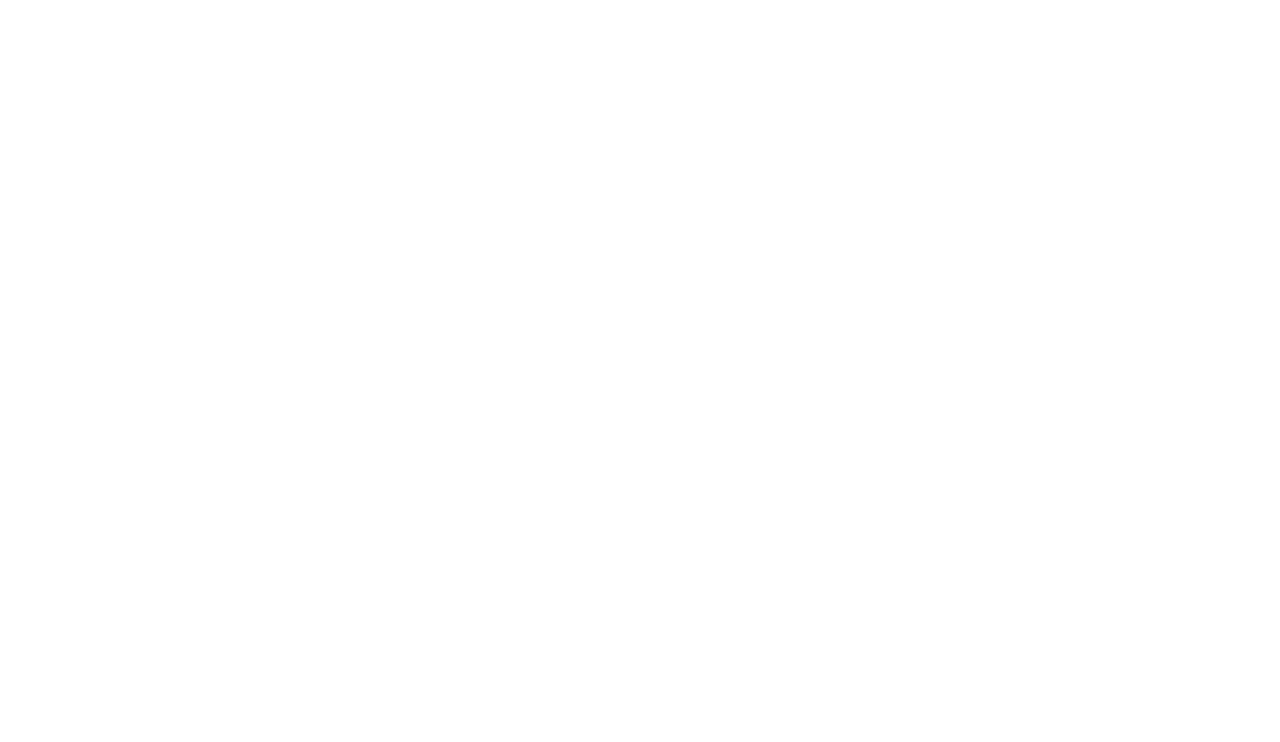
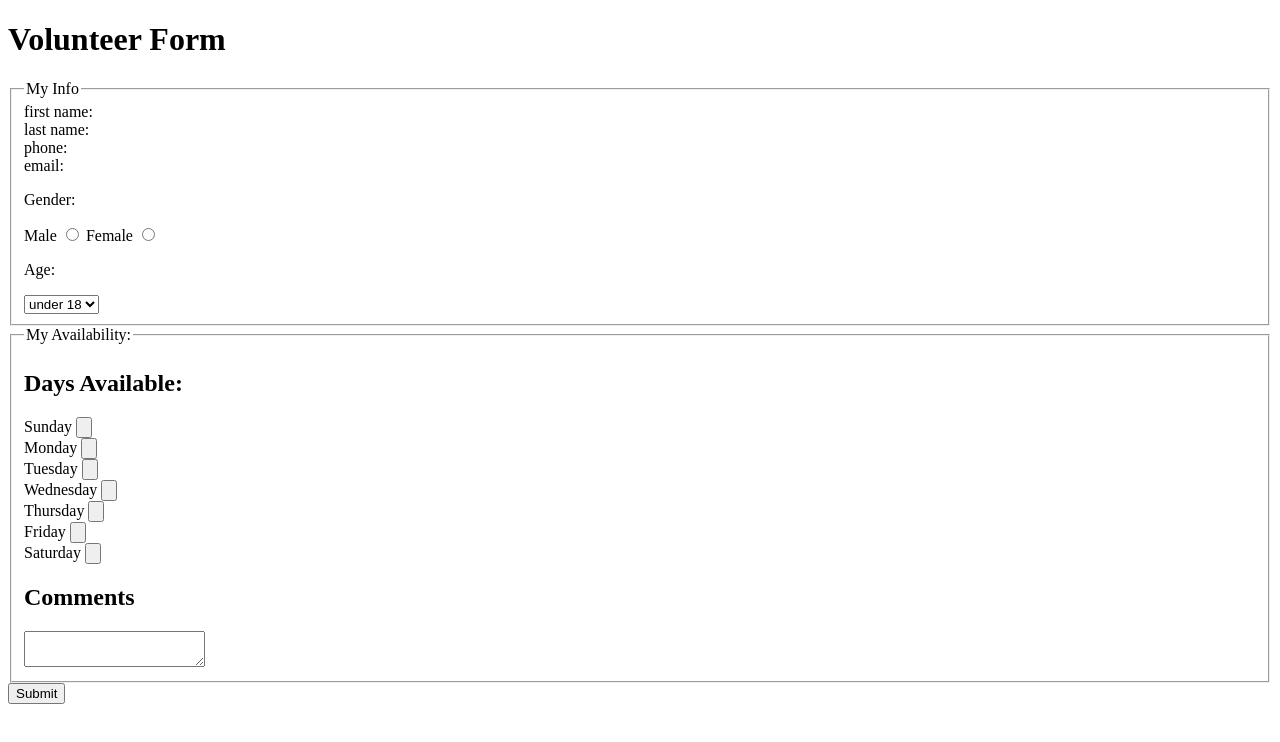
Before and after one commit to RedHerring10/webdev_lab5, a plain HTML site: page index.html in a window 1280 px wide. Drawn offline with Linux system fonts and the light colour scheme.

Commit message:
Update index.html
1st attempt at writing the fieldsets.

```diff
--- a/index.html
+++ b/index.html
@@ -1,10 +1,48 @@
 <!DOCTYPE html>
 <html lang="en">
+
 <head>
   <meta charset="utf-8">
   <title>Volunteer Form</title>
 </head>
 
 <body>
-
+  <h1>Volunteer Form</h1>
+  <form action="http://bloomingdale.sat.iit.edu/kriedan/lab3formscript.php" method="post">
+    <fieldset>
+      <legend>My Info</legend>
+      <div><label>first name: <name="first_name_field"></label></div>
+      <div><label>last name: <name="last_name_field"></label></div>
+      <div><label>phone: <name="phone_field"></label></div>
+      <div><label>email: <name="email_field"></label></div>
+      <div><p>Gender: </p></div>
+      <div>
+        <label>Male <input type ="radio" name="gender_field" value="male"></label>
+        <label>Female <input type ="radio" name="gender_field" value="female"></label>
+      </div>
+      <div><p>Age: </p></div>
+      <div>
+        <select name="age_field">
+          <option>under 18</option>
+          <option>over 18</option>
+        </select>
+      </div>
+    </fieldset>
+    <fieldset>
+      <legend>My Availability: </legend>
+      <div><h2>Days Available:</h2></div>
+      <div><label>Sunday <input type="button"></label></div>
+      <div><label>Monday <input type="button"></label></div>
+      <div><label>Tuesday <input type="button"></label></div>
+      <div><label>Wednesday <input type="button"></label></div>
+      <div><label>Thursday <input type="button"></label></div>
+      <div><label>Friday <input type="button"></label></div>
+      <div><label>Saturday <input type="button"></label></div>
+      <div><h2>Comments</h2></div>
+      <textarea name="comments_field"></textarea>
+    </fieldset>
+    <input type ="hidden" name="hidden_field" value="BernardAsongu">
+    <input type="submit">
+  </form>
 </body>
+</html>
```
